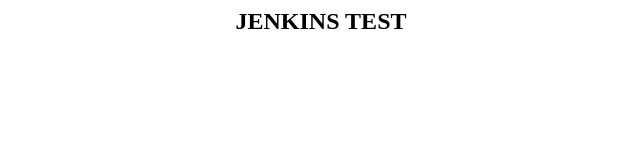
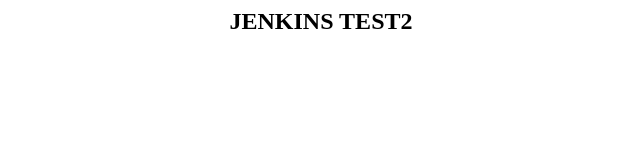
Before and after one commit to jinwook2416/jenkins, a plain HTML site: page index.html in a window 1280 px wide. Shown: the full height of the page, 319-959 px from the left. Drawn offline with Linux system fonts and the light colour scheme.

Commit message:
Update index.html

```diff
--- a/index.html
+++ b/index.html
@@ -1 +1 @@
-<center><h2>JENKINS TEST</h2></center>
+<center><h2>JENKINS TEST2</h2></center>
```
